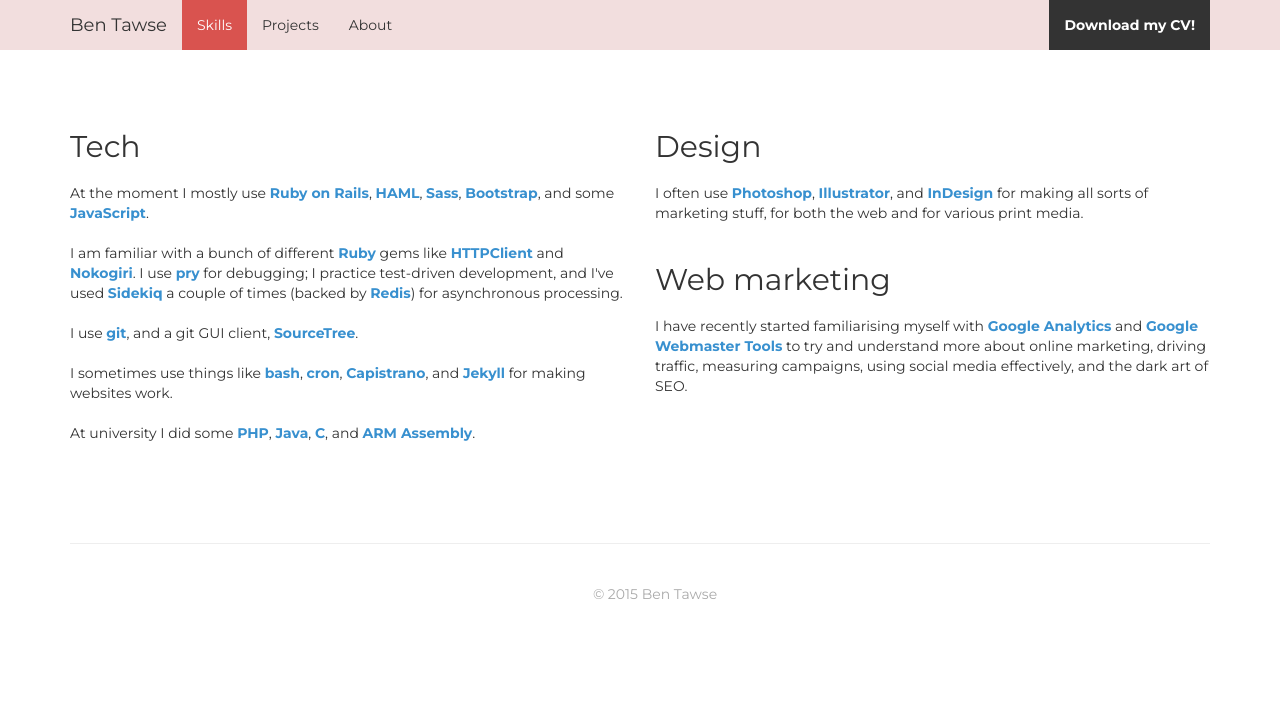
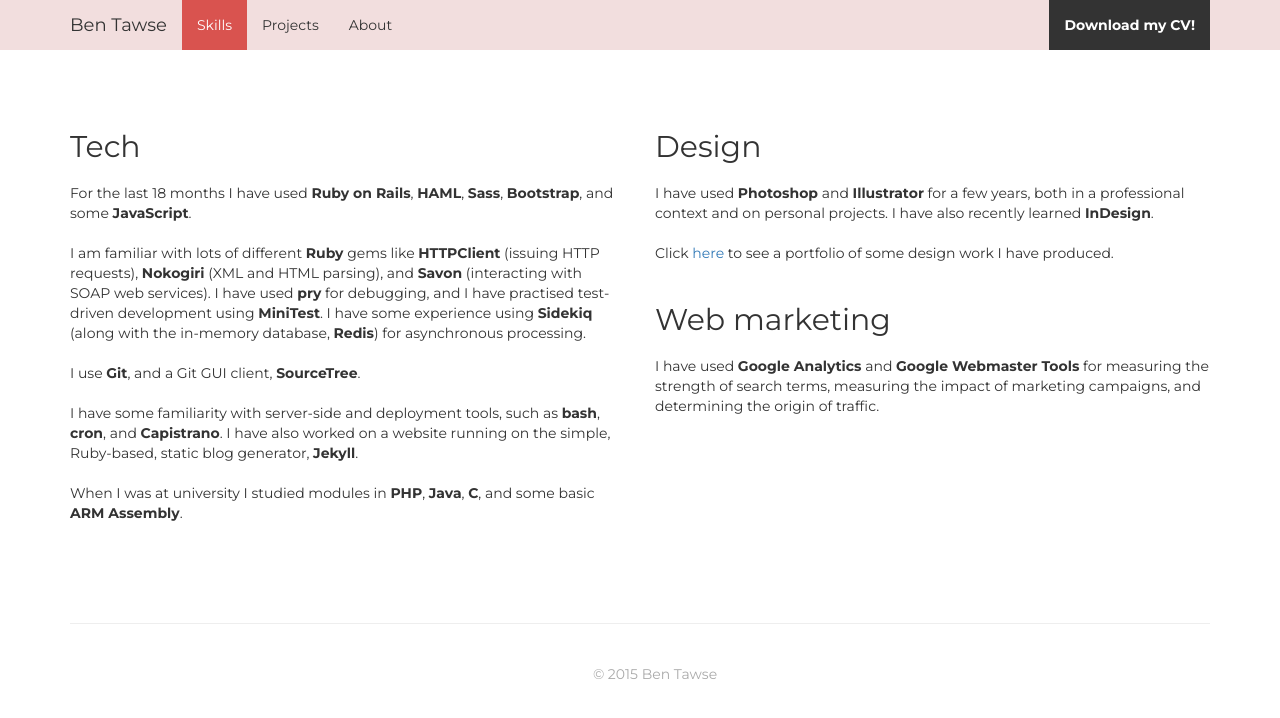
Before and after one commit to btawse/btawse.github.io, a plain HTML site: page skills.html in a window 1280 px wide. Drawn offline with Linux system fonts and the light colour scheme.

Commit message:
Update to all pages

```diff
--- a/css/application.css
+++ b/css/application.css
@@ -67,10 +67,12 @@ p, ul, h1, h2, h3, h4, h5, h6 {
 }
 
 strong {
-  color: #3890CF;
+  /*color: #3890CF;*/
+  /*text-decoration: underline;*/
+  /*font-style: italic;*/
 }
 
-/* This is how I roll. */
+/* This adds a bottom margin to all columns for default (mobile) view when all columns are stacked - then removes it for full desktop layout */
 
 .col-xs-1, .col-xs-2, .col-xs-3, .col-xs-4, .col-xs-5, .col-xs-6, .col-xs-7, .col-xs-8, .col-xs-9, .col-xs-10, .col-xs-11, .col-xs-12,
 .col-sm-1, .col-sm-2, .col-sm-3, .col-sm-4, .col-sm-5, .col-sm-6, .col-sm-7, .col-sm-8, .col-sm-9, .col-sm-10, .col-sm-11, .col-sm-12,
@@ -138,7 +140,6 @@ li#download-cv>a:hover {
 }
 
 #skills-col {
-  /* skillz dat killz, BRAP BRAP */
   padding-right: 7.5px;
 }
 
--- a/skills.html
+++ b/skills.html
@@ -40,7 +40,7 @@
         <div class = "col-sm-6">
           <h2>Tech</h2>
           <p>
-            At the moment I mostly use
+            For the last 18 months I have used
             <strong>Ruby on Rails</strong>,
             <strong>HAML</strong>,
             <strong>Sass</strong>,
@@ -49,62 +49,66 @@
             <strong>JavaScript</strong>.
           </p>
           <p>
-            I am familiar with a bunch of different
+            I am familiar with lots of different
             <strong>Ruby</strong>
             gems like
-            <strong>HTTPClient</strong> and
-            <strong>Nokogiri</strong>.
-            I use
+            <strong>HTTPClient</strong> (issuing HTTP requests),
+            <strong>Nokogiri</strong> (XML and HTML parsing),
+            and <strong>Savon</strong> (interacting with SOAP web services).
+            I have used
             <strong>pry</strong>
-            for debugging; I practice test-driven development, and I've used
+            for debugging, and I have practised test-driven development using
+            <strong>MiniTest</strong>.
+            I have some experience using
             <strong>Sidekiq</strong>
-            a couple of times (backed by
-            <strong>Redis</strong>)
+            (along with the in-memory database, <strong>Redis</strong>)
             for asynchronous processing.
+          </p>
           <p>
             I use
-            <strong>git</strong>,
-            and a git GUI client,
+            <strong>Git</strong>,
+            and a Git GUI client,
             <strong>SourceTree</strong>.
           </p>
           <p>
-            I sometimes use things like
+            I have some familiarity with server-side and deployment tools, such as
             <strong>bash</strong>,
-            <strong>cron</strong>,
-            <strong>Capistrano</strong>,
-            and
-            <strong>Jekyll</strong>
-            for making websites work.
+            <strong>cron</strong>, and
+            <strong>Capistrano</strong>.
+            I have also worked on a website running on the simple, Ruby-based, static blog generator,
+            <strong>Jekyll</strong>.
           </p>
           <p>
-            At university I did some
+            When I was at university I studied modules in
             <strong>PHP</strong>,
             <strong>Java</strong>,
             <strong>C</strong>,
-            and
+            and some basic
             <strong>ARM Assembly</strong>.
           </p>
         </div>
         <div class = "col-sm-6">
           <h2>Design</h2>
           <p>
-            I often use
-            <strong>Photoshop</strong>,
-            <strong>Illustrator</strong>,
-            and
-            <strong>InDesign</strong>
-            for making all sorts of marketing stuff,
-            for both the web and for various print media.
+            I have used
+            <strong>Photoshop</strong> and
+            <strong>Illustrator</strong>
+            for a few years, both in a professional context and on personal projects.
+            I have also recently learned
+            <strong>InDesign</strong>.
+          </p>
+          <p>
+            Click <a href = "Ben Tawse - Portfolio.pdf">here</a> to see a portfolio of some design work I have produced.
           </p>
         </div>
         <div class = "col-sm-6">
           <h2>Web marketing</h2>
           <p>
-            I have recently started familiarising myself with
+            I have used
             <strong>Google Analytics</strong>
             and
             <strong>Google Webmaster Tools</strong>
-            to try and understand more about online marketing, driving traffic, measuring campaigns, using social media effectively, and the dark art of SEO.
+            for measuring the strength of search terms, measuring the impact of marketing campaigns, and determining the origin of traffic.
           </p>
         </div>
       </div>
```
Also changed, not shown: about.html (+6 -8 lines), projects.html (+11 -18 lines).
